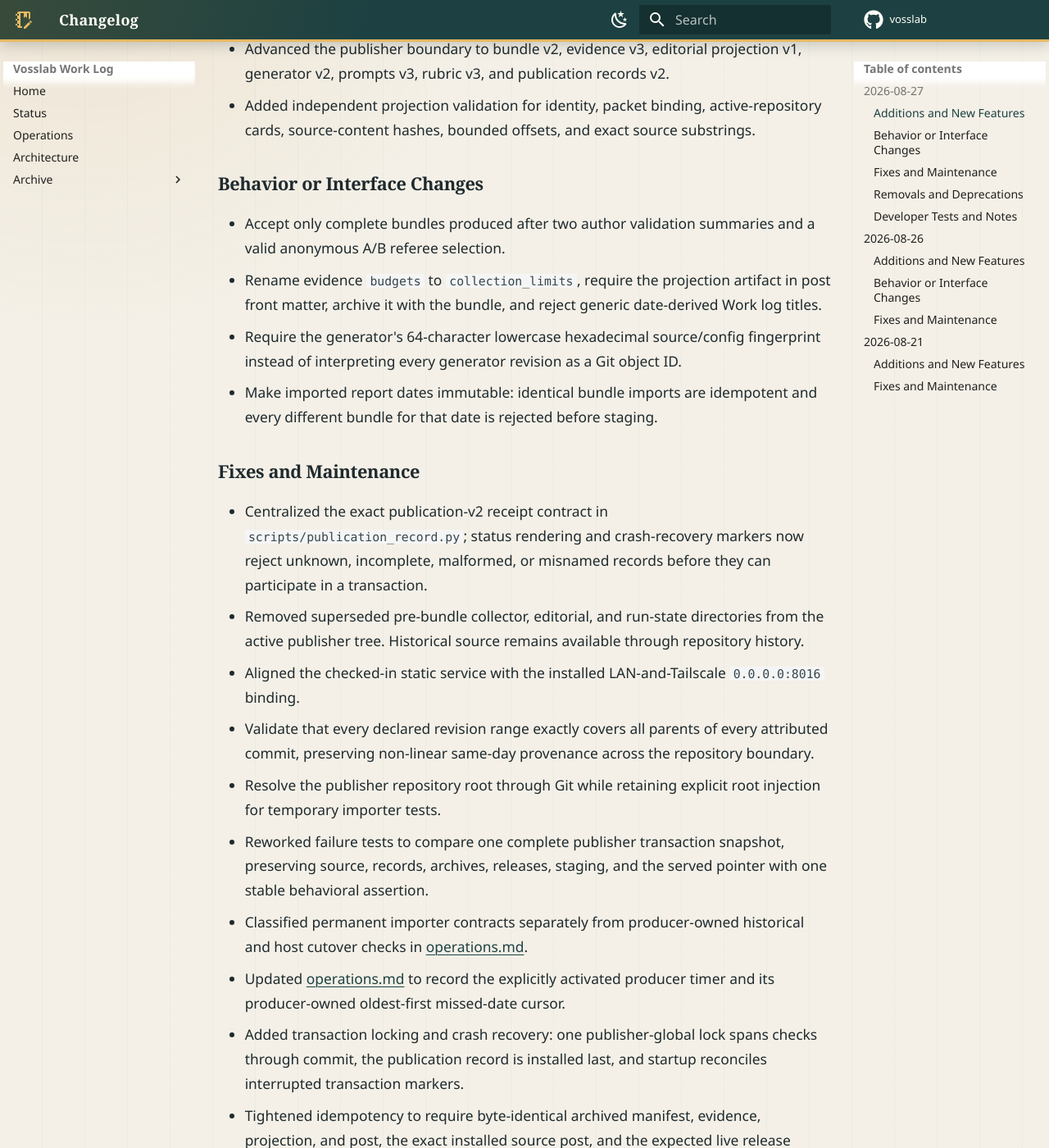
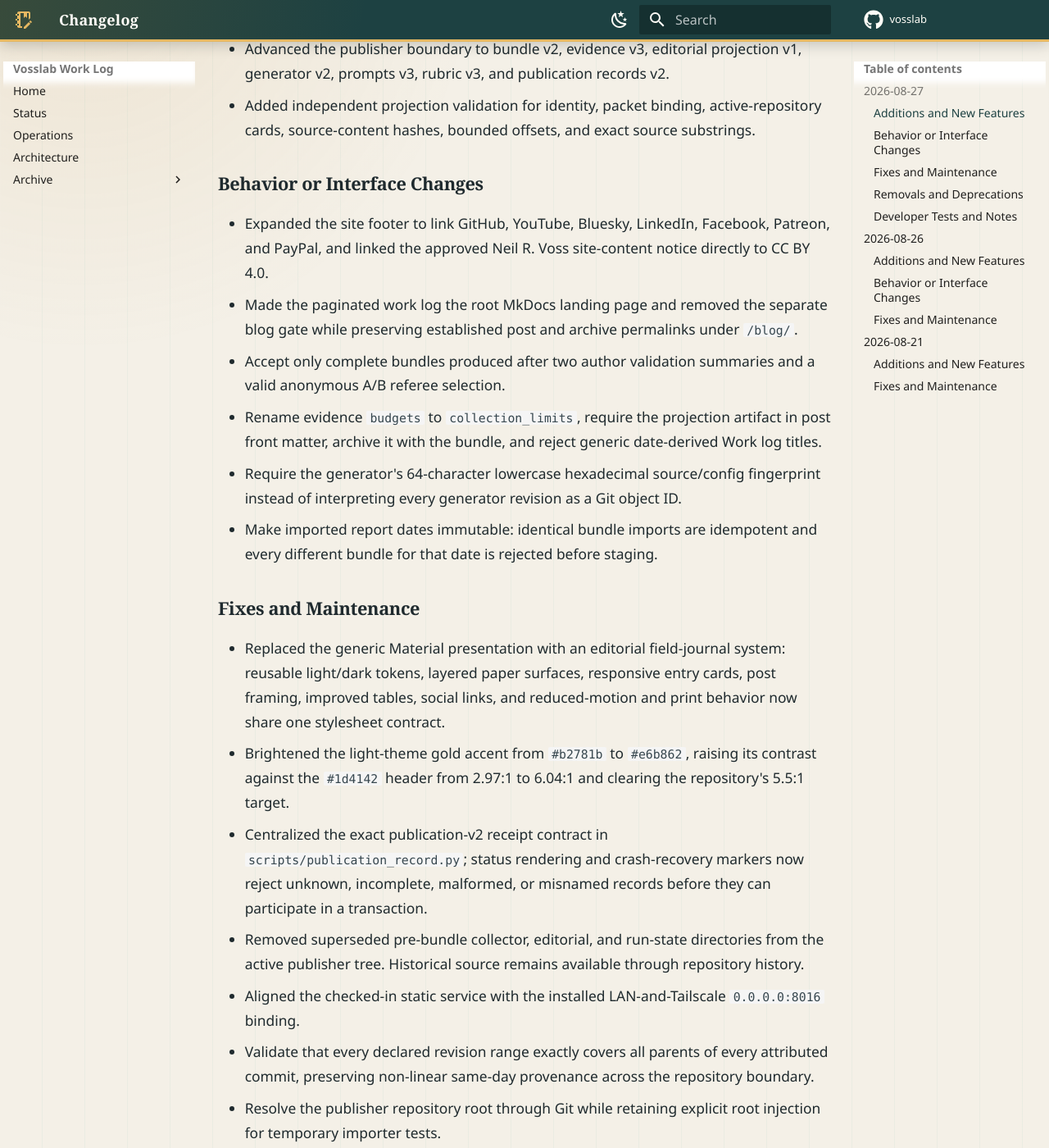
Before and after one commit to vosslab/vosslab-daily-blog, an MkDocs documentation site: the page built from docs/CHANGELOG.md, in a window 1280 px wide and 1400 px high, scrolled down 387 px. Shown: the whole window at 82% size. Built offline with MkDocs 1.6.1 and Material for MkDocs 9.7.7, drawn with Linux system fonts in a browser that asks for light colours; some of the changed text lies outside the part shown.

Commit message:
Expanded the site footer to link GitHub, YouTube, Bluesky, ... (+5 more)
- Expanded the site footer to link GitHub, YouTube, Bluesky, LinkedIn, Facebook, Patreon, and
  PayPal, and linked the approved Neil R. Voss site-content notice directly to CC BY 4.0.
- Made the paginated work log the root MkDocs landing page and removed the separate blog gate while
  preserving established post and archive permalinks under `/blog/`.
- Replaced the generic Material presentation with an editorial field-journal system: reusable
  light/dark tokens, layered paper surfaces, responsive entry cards, post framing, improved tables,...
- Brightened the light-theme gold accent from `#b2781b` to `#e6b862`, raising its contrast against
  the `#1d4142` header from 2.97:1 to 6.04:1 and clearing the repository's 5.5:1 target.
- All 334 focused Markdown-link, ASCII, whitespace, source-line-limit, and publication-bundle tests
  passed under Python 3.12.
- Chromium rendering checks passed for the root work log, preserved post permalink, status table,
  light and dark schemes, reduced motion, computed card styles, and a 390-pixel viewport without ho...

```diff
--- a/docs/CHANGELOG.md
+++ b/docs/CHANGELOG.md
@@ -13,6 +13,10 @@
 
 ### Behavior or Interface Changes
 
+- Expanded the site footer to link GitHub, YouTube, Bluesky, LinkedIn, Facebook, Patreon, and
+  PayPal, and linked the approved Neil R. Voss site-content notice directly to CC BY 4.0.
+- Made the paginated work log the root MkDocs landing page and removed the separate blog gate while
+  preserving established post and archive permalinks under `/blog/`.
 - Accept only complete bundles produced after two author validation summaries and a valid anonymous
   A/B referee selection.
 - Rename evidence `budgets` to `collection_limits`, require the projection artifact in post front
@@ -24,6 +28,11 @@
 
 ### Fixes and Maintenance
 
+- Replaced the generic Material presentation with an editorial field-journal system: reusable
+  light/dark tokens, layered paper surfaces, responsive entry cards, post framing, improved tables,
+  social links, and reduced-motion and print behavior now share one stylesheet contract.
+- Brightened the light-theme gold accent from `#b2781b` to `#e6b862`, raising its contrast against
+  the `#1d4142` header from 2.97:1 to 6.04:1 and clearing the repository's 5.5:1 target.
 - Centralized the exact publication-v2 receipt contract in `scripts/publication_record.py`; status
   rendering and crash-recovery markers now reject unknown, incomplete, malformed, or misnamed
   records before they can participate in a transaction.
@@ -60,6 +69,11 @@
 
 ### Developer Tests and Notes
 
+- All 334 focused Markdown-link, ASCII, whitespace, source-line-limit, and publication-bundle tests
+  passed under Python 3.12.
+- Chromium rendering checks passed for the root work log, preserved post permalink, status table,
+  light and dark schemes, reduced motion, computed card styles, and a 390-pixel viewport without
+  horizontal overflow. Desktop and mobile screenshots were reviewed in both color schemes.
 - All 35 focused importer and status tests passed under Python 3.12, including projection tampering, exact
   excerpt integrity, date immutability, idempotency, and complete transaction rollback.
 - All 443 focused importer, typing, pyflakes, indentation, ASCII, whitespace, and source-line-limit
--- a/mkdocs.yml
+++ b/mkdocs.yml
@@ -9,7 +9,11 @@
 repo_url: https://github.com/vosslab
 edit_uri: ""
 
-copyright: Copyright © Vosslab
+copyright: >
+  Copyright &copy; 2026 Neil R. Voss. Site content is licensed under
+  <a href="https://creativecommons.org/licenses/by/4.0/" target="_blank" rel="noopener">
+    CC BY 4.0
+  </a>.
 
 theme:
   name: material
@@ -83,6 +87,21 @@
     - icon: fontawesome/brands/github
       link: https://github.com/vosslab
       name: Vosslab on GitHub
+    - icon: fontawesome/brands/youtube
+      link: https://www.youtube.com/neilvosslab
+      name: Neil Voss on YouTube
     - icon: fontawesome/brands/bluesky
       link: https://bsky.app/profile/neilvosslab.bsky.social
       name: Neil Voss on Bluesky
+    - icon: fontawesome/brands/linkedin
+      link: https://www.linkedin.com/in/vosslab
+      name: Neil Voss on LinkedIn
+    - icon: fontawesome/brands/facebook
+      link: https://www.facebook.com/neilvosslab
+      name: Neil Voss on Facebook
+    - icon: fontawesome/brands/patreon
+      link: https://www.patreon.com/vosslab
+      name: Support Vosslab on Patreon
+    - icon: fontawesome/brands/paypal
+      link: https://paypal.me/vosslab
+      name: Support Vosslab with PayPal
```
